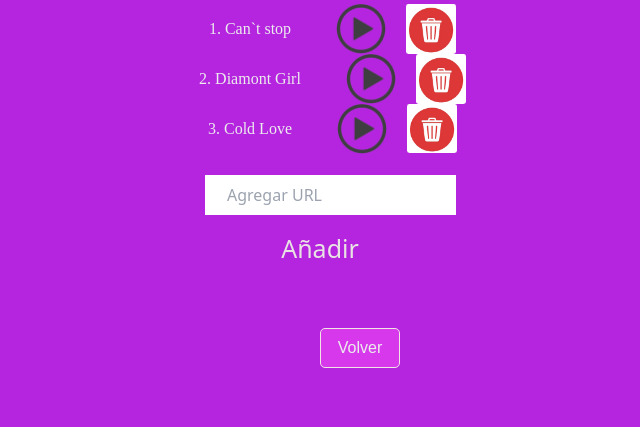
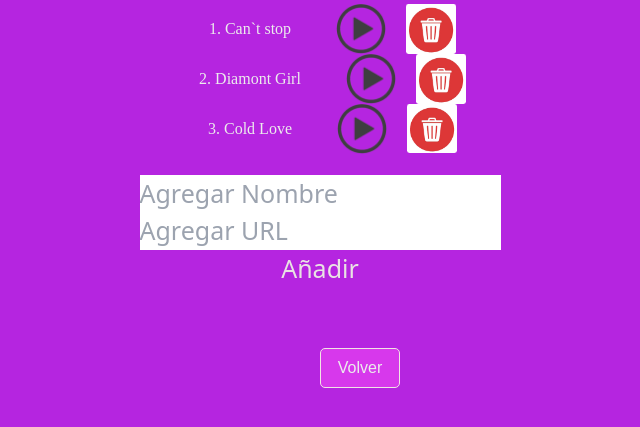
Before and after one commit to anysa84/ProyectoFinal2, a website: page Public/ListaCant.html in a window 1280 px wide. Shown: the part 201-628 px from the top of the page, without its empty margins (320-960 px from the left). Drawn offline with nearby package versions, Linux system fonts and the light colour scheme; a web font is replaced by a local one.

Commit message:
Add files via upload

```diff
--- a/Public/ListaCant.html
+++ b/Public/ListaCant.html
@@ -49,15 +49,24 @@
     </div>
 
 
+    <div class="Agregar_tema">
+        <input type="text" id="songName" placeholder="Agregar Nombre">
+        <input type="url" id="songUrl" placeholder="Agregar URL">
+        <button id="addSongButton">Añadir</button>
+        <ul id="musicList"></ul>
+      </div>
+
+      <div class="VOLVER"> <a href="./index.html"><button>Volver</button></libel></a> </div>
 
 
-<div class="Agregar_tema">
+
+
+<!-- <div class="Agregar_tema">
     <input type="text" id="songInput" placeholder="   Agregar URL     ">
     <button id="addSongButton">Añadir</button>
     <ul id="musicList"></ul>
 </div>
-
-<div class="VOLVER"> <a href="./index.html"><button>Volver</button></libel></a> </div>
+ -->
 
 
     <!-- <audio id="url" controls style=" play"></audio>
```
Also changed, not shown: Public/ListaLove.html (+4 -3 lines), Public/ListaRing.html (+3 -2 lines).
